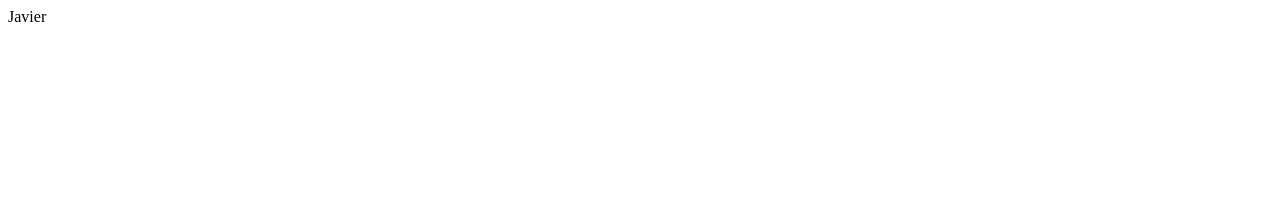
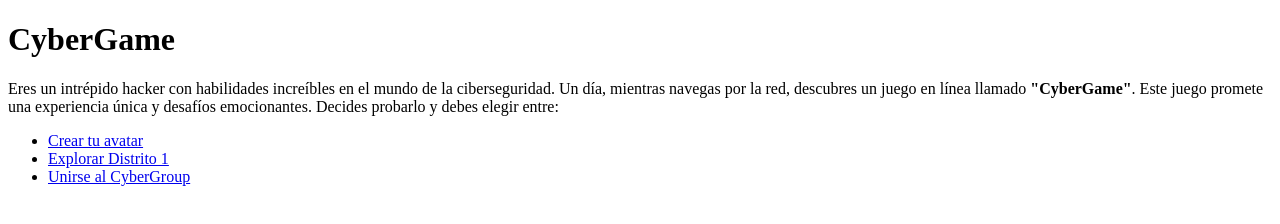
Before and after one commit to Estuardo07/Lab3-19202, a plain HTML site: page html/index.html in a window 1280 px wide. Drawn offline with Linux system fonts and the light colour scheme.

Commit message:
Home page

```diff
--- a/html/index.html
+++ b/html/index.html
@@ -6,6 +6,20 @@
     <title>Lab 3</title>
 </head>
 <body>
-    <h1J>Javier</h1J>
+    <h1>CyberGame</h1>
+
+    <p>
+        Eres un intrépido hacker con habilidades increíbles en el mundo de la ciberseguridad. Un día, mientras navegas
+        por la red, descubres un juego en línea llamado <b>"CyberGame"</b>. Este juego promete una experiencia única y desafíos emocionantes.
+        Decides probarlo y debes elegir entre:
+    </p>
+
+
+    <ul>
+        <li><a href="avatar.html">Crear tu avatar</a></li>
+        <li><a href="distrito1.html">Explorar Distrito 1</a></li>
+        <li><a href="cybergroup.html">Unirse al CyberGroup</a></li>
+    </ul>
+
 </body>
 </html>
```
